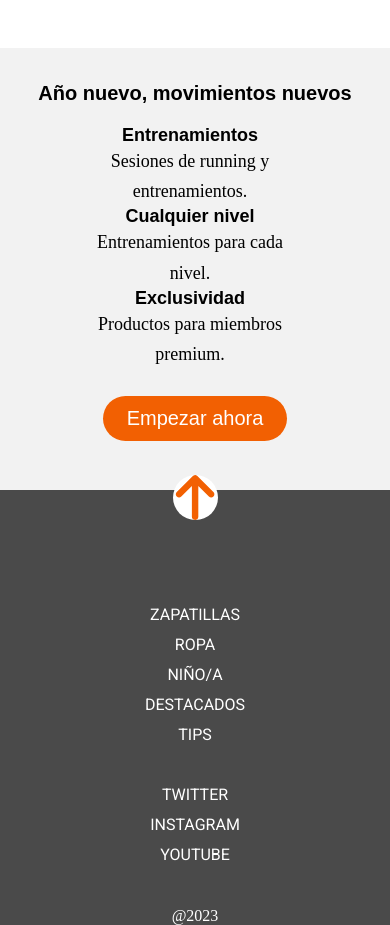
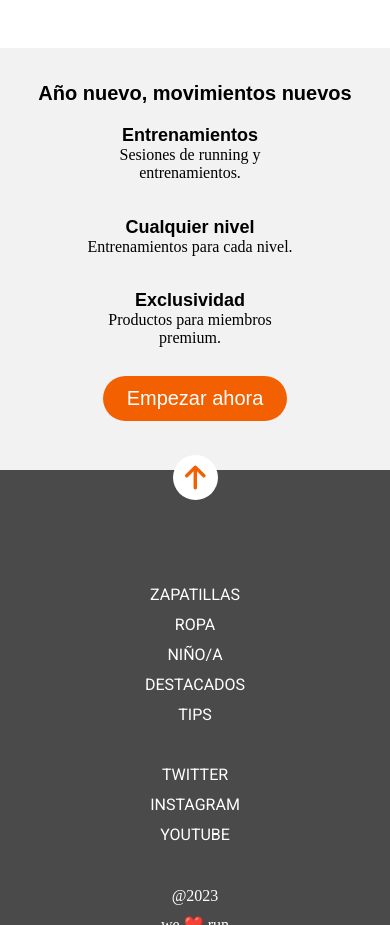
Before and after one commit to Adalab/modulo-1-evaluacion-final-rocio-ld, a website built with Vite: page src/index.html in a window 390 px wide. Shown: the part 1170-2095 px from the top of the page. Built offline with nearby package versions, Linux system fonts and the light colour scheme.

Commit message:
estilos ok a falta de media queries

```diff
--- a/src/partials/footer.html
+++ b/src/partials/footer.html
@@ -1,5 +1,7 @@
 <footer class="footer">
-    <img src="./images/ico-arrow.svg" alt="icono arriba" class="footer__scroll" >
+    <div class="footerdiv">
+        <img src="./images/ico-arrow.svg" alt="icono arriba" class="footerdiv__scroll" >
+    </div>
     <ul class="footer__ul1">
         <li>
             <a href="https://adalab.es/" target="_blank">ZAPATILLAS
--- a/src/scss/layout/_footer.scss
+++ b/src/scss/layout/_footer.scss
@@ -7,13 +7,6 @@
     padding-bottom: 68px;
     text-align: center;
 
-        &__scroll {
-            width: 45px;
-            height: 45px;
-            transform: translateY(-80px);
-            background-color: white;
-            border-radius: 50%;
-        }
             &__ul1 {
                 list-style: none;
                 line-height: 30px;
@@ -45,3 +38,20 @@ li a{
             padding: 5px;
         }
 }
+.footerdiv {
+
+    width: 45px;
+    height: 45px;
+    transform: translateY(-80px);
+    background-color: white;
+    border-radius: 50%;
+    display: flex;
+    justify-content: center;
+
+        &__scroll {
+            font-family: $font-main;
+        }
+
+
+
+}
--- a/src/scss/layout/_movimientos-nuevos.scss
+++ b/src/scss/layout/_movimientos-nuevos.scss
@@ -5,49 +5,47 @@
     padding-left: 15px;
     padding-right: 15px;
 
+        h2 {
+        font-size: 20px;
+        text-align: center;
+        line-height: 1.67;
+        font-family: $font-title;
+         margin-top: 29px;
+
+        }
+
+}
+.ul {
+    display: grid;
+    grid-template-columns: 1fr;
+    grid-template-rows: 1fr 1fr 1fr;
+    gap: 20%;
+    text-align: center;
+    margin-top: 15px;
+    margin-left: 66px;
+    margin-right: 76px;
+
+        &__li {
+
+            list-style: none;
+                h3 {
+                font-size: 18px;
+                font-family: $font-title;
+                p {
+                font-size: 18px;
+                line-height: 1.67;
+
+                }
+            }
+        }
+
 
 
 
 
 
 }
-.section2 h2 {
-    font-size: 20px;
-    text-align: center;
-    line-height: 1.67;
-    font-family: $font-title;
-    margin-top: 29px;
 
-
-
-}
-.ul {
-    display: grid;
-    grid-template-columns: 1fr;
-    grid-template-rows: 1fr 1fr 1fr;
-    text-align: center;
-    margin-top: 15px;
-    margin-left: 66px;
-    margin-right: 76px;
-
-        &__li {
-            list-style: none;
-
-        }
-
-
-
-        &__li p {
-            font-size: 18px;
-            line-height: 1.67;
-        }
-
-
-}
-h3 {
-    font-size: 18px;
-    font-family: $font-title;
-}
 
 .start-button {
     color: white;
@@ -60,7 +58,7 @@ h3 {
     height: 45px;
     border: none;
     margin-bottom: 49px;
-    margin-top: 27px;
+    margin-top: 80px;
 
 
 
```
Also changed, not shown: src/scss/layout/_header.scss (line endings or trailing spaces).
